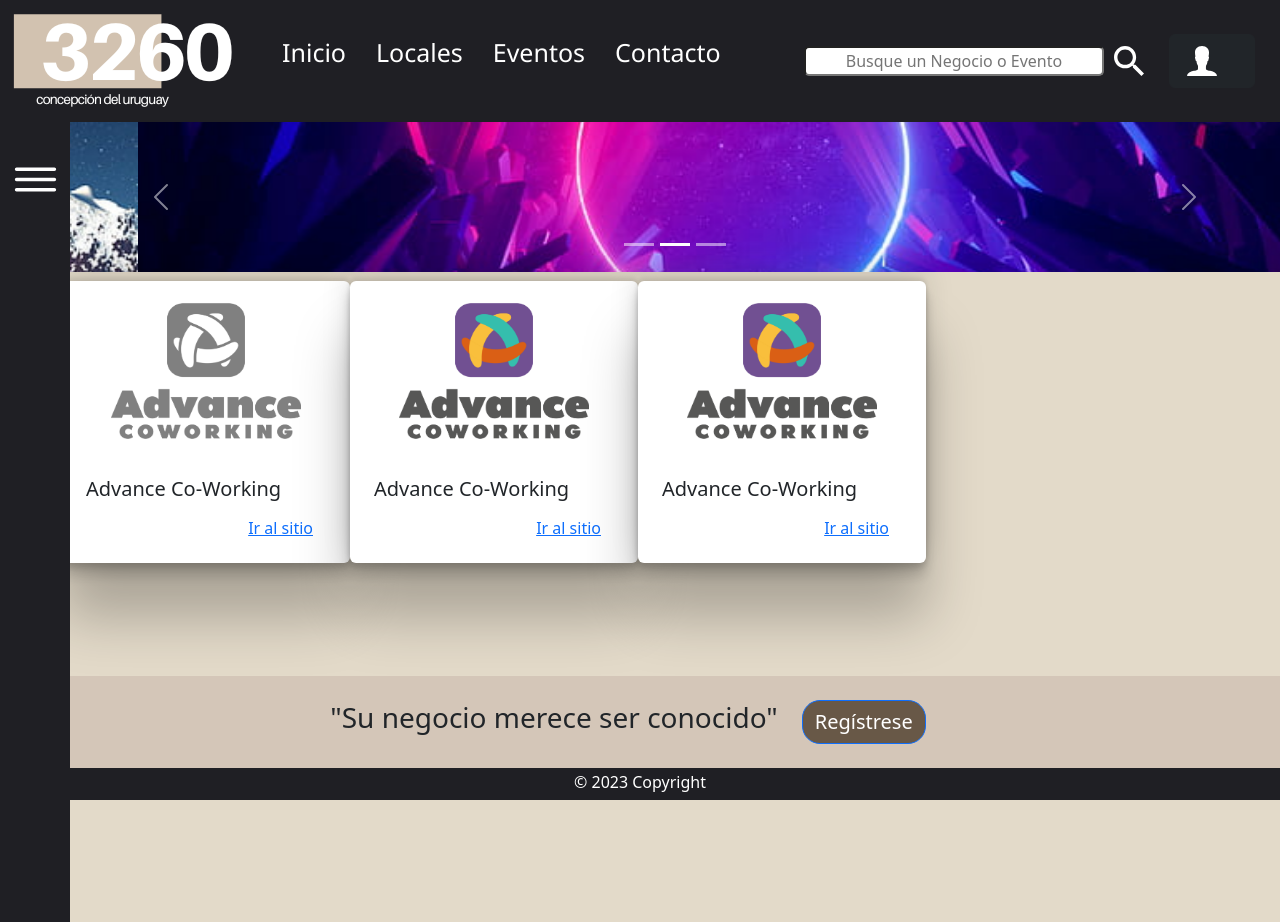
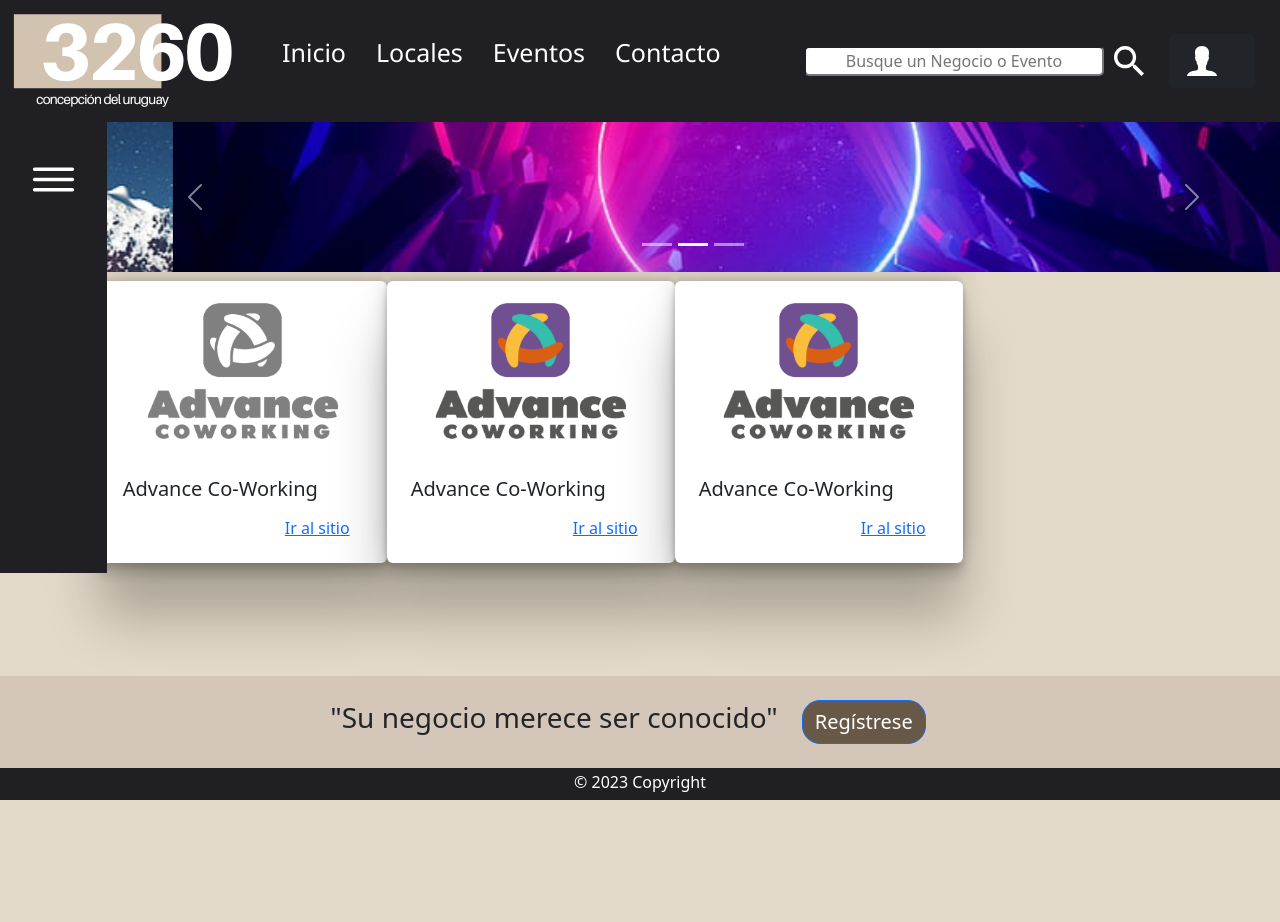
Before and after one commit to MartinGorbik/3260, a React (Create React App) app in the folder 3260-master/: page / in a window 1280 px wide. After the commit the page ends 800 px from the top, so only its background shows below. Built offline with nearby package versions, Linux system fonts and the light colour scheme.

Commit message:
Fix  panel-sidebar

```diff
--- a/3260-master/src/components/PanelSidebar.jsx
+++ b/3260-master/src/components/PanelSidebar.jsx
@@ -23,7 +23,7 @@ const PanelSidebar = () => {
 
   return (
     <div
-      className="panel-sidebar"
+      className="panel-sidebar col-1 "
       onMouseEnter={handleMouseEnter}
       onMouseLeave={handleMouseLeave}
     >
--- a/3260-master/src/css/panelSidebar.css
+++ b/3260-master/src/css/panelSidebar.css
@@ -10,7 +10,7 @@
   transition: width 0.3s cubic-bezier(0.18, 0.89, 0.32, 1.28);
   background-color: #1f1f24;
   width: 70px;
-  height: 100vh;
+  height: auto;
 }
 
 .panel-sidebar:hover {
```
